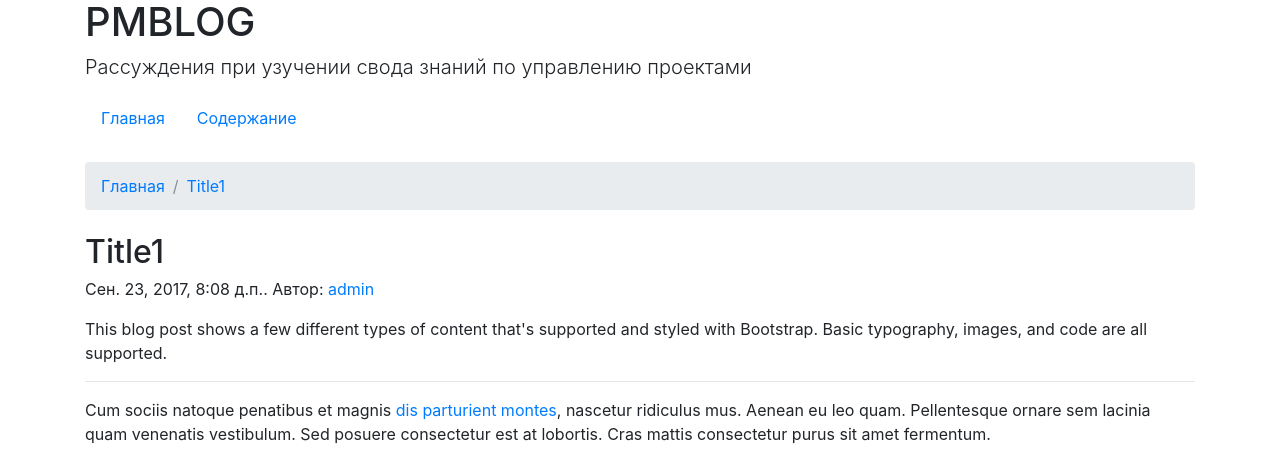
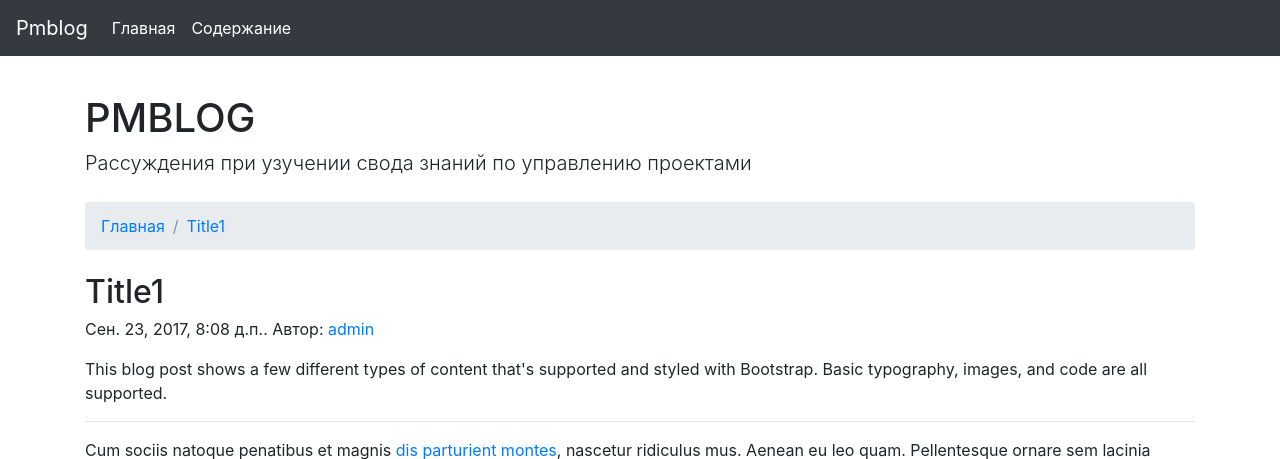
Before and after one commit to nanoraven/my_pm_project, a Django app: page /posts_private/1/ in a window 1280 px wide. Shown: the top 459 px of the page. Run offline with Django 3.2, Linux system fonts and the light colour scheme; a user stored in the database is signed in; data comes from the database, SQL or seed files in the repository; some libraries are stand-ins or nearby versions.

Commit message:
added navbar

```diff
--- a/pmblog/templates/base.html
+++ b/pmblog/templates/base.html
@@ -11,6 +11,28 @@
 </head>
 <body>
 
+<div class="container-fluid">
+    <nav class="navbar fixed-top navbar-expand-lg navbar-dark bg-dark">
+        <a class="navbar-brand" href="{% url 'home' %}">Pmblog</a>
+        <button class="navbar-toggler" type="button" data-toggle="collapse" data-target="#navbarNavAltMarkup"
+                aria-controls="navbarNavAltMarkup" aria-expanded="false" aria-label="Toggle navigation">
+            <span class="navbar-toggler-icon"></span>
+        </button>
+        <div class="collapse navbar-collapse" id="navbarNavAltMarkup">
+            <div class="navbar-nav">
+                <a class="nav-item nav-link active" href="{% url 'home' %}">Главная <span
+                        class="sr-only">(current)</span></a>
+                <a class="nav-item nav-link active" href="{% url 'content_list' %}">Содержание</a>
+            </div>
+        </div>
+    </nav>
+</div>
+
+<br>
+<br>
+<br>
+<br>
+
 <div class="blog-header">
     <div class="container">
         <h1 class="blog-title">PMBLOG</h1>
@@ -18,8 +40,6 @@
     </div>
 </div>
 
-{% block tablecontent %}
-{% endblock %}
 
 <div class="container">
     {% block breadcrumb %}
@@ -48,6 +68,8 @@
     </div>
 </div>
 
+<br>
+
 
 <!-- Bootstrap core JavaScript
 ================================================== -->
--- a/pmblog/templates/private_post_detail.html
+++ b/pmblog/templates/private_post_detail.html
@@ -2,21 +2,6 @@
 
 {% block title %}
 PMBLOG - {{post.title}}
-{% endblock %}
-
-{% block tablecontent %}
-<div class="blog-masthead">
-    <div class="container">
-        <ul class="nav nav-pills">
-            <li class="nav-item">
-                <a class="nav-link" href="{% url 'home' %}">Главная</a>
-            </li>
-            <li class="nav-item">
-                <a class="nav-link" href="{% url 'content_list' %}">Содержание</a>
-            </li>
-        </ul>
-    </div>
-</div>
 {% endblock %}
 
 {% block breadcrumb %}
@@ -49,14 +34,6 @@ PMBLOG - {{post.title}}
         {% endif %}
     </div>
 
-
-    <div class="col-5">
-        {% if post.is_published %}
-        <p class="text-center"><a href="{% url 'content_list' %}">Содержание</a></p>
-        {% endif %}
-    </div>
-
-
     <div class="col">
         {% if post_next != -1 %}
         <p class="text-right">
```
Also changed, not shown: my_pm_project/settings.py (+14 -14 lines), pmblog/templates/contents.html (+0 -15 lines), pmblog/templates/home.html (+0 -15 lines), pmblog/templates/private_posts.html (+0 -15 lines), pmblog/templates/topics.html (+1 -19 lines).
